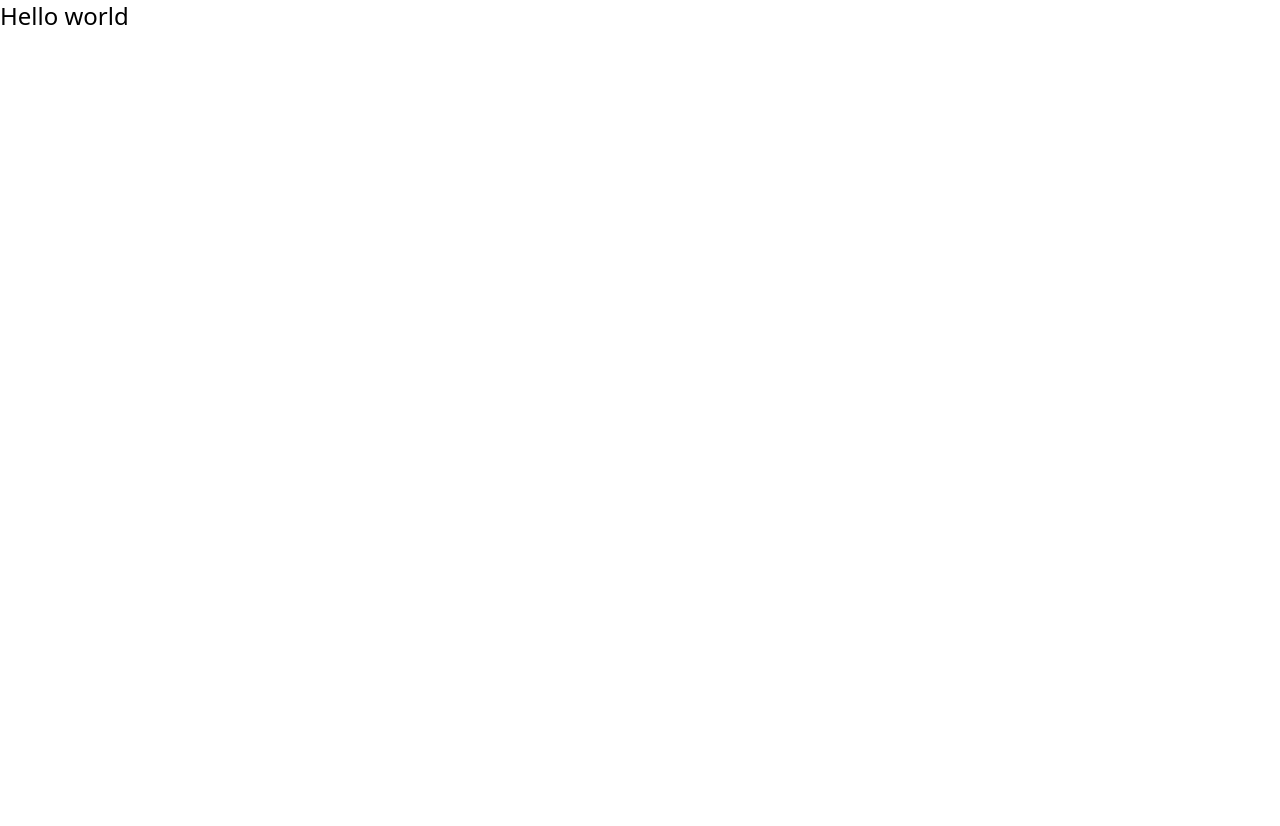
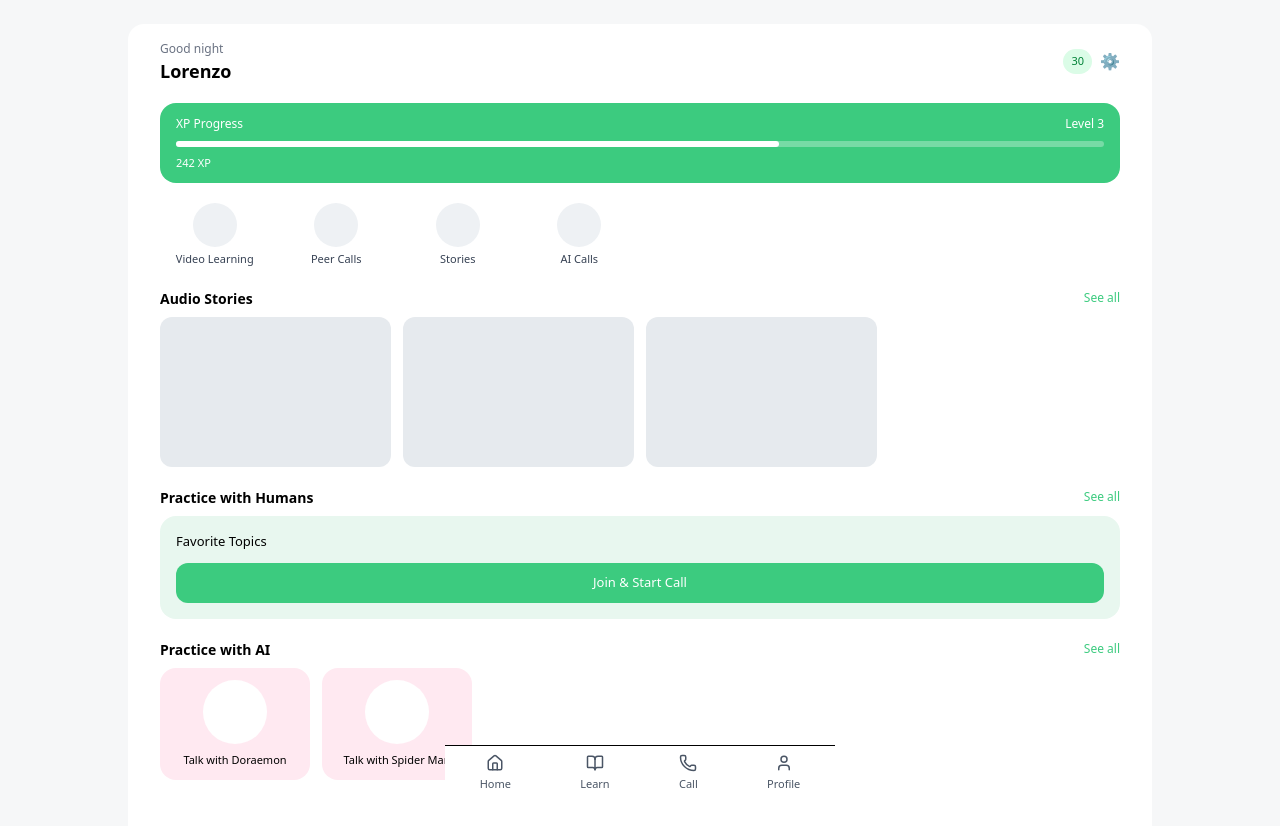
Before and after one commit to jitender1222/SpeakGenie-Frontend, a React app: page / in a window 1280 px wide. Shown: the top 826 px of the page. Before the commit the page ends 800 px from the top, so only its background shows below. Built offline with nearby package versions, Linux system fonts and the light colour scheme; the HTML template or start-up script is replaced by a standard one.

Commit message:
feat: add Home screen component

```diff
--- a/package.json
+++ b/package.json
@@ -11,6 +11,7 @@
   },
   "dependencies": {
     "@tailwindcss/vite": "^4.1.18",
+    "lucide-react": "^0.562.0",
     "react": "^19.2.0",
     "react-dom": "^19.2.0",
     "tailwindcss": "^4.1.18"
--- a/src/App.tsx
+++ b/src/App.tsx
@@ -1,5 +1,27 @@
-function App() {
-  return <div className="text-2xl">Hello world</div>;
+import { useState, type JSX } from "react";
+import HomeScreen from "./screen/HomeScreen";
+import type { Screen } from "./types";
+
+export default function App(): JSX.Element {
+  const [screen, setScreen] = useState<Screen>("home");
+
+  return (
+    <div className="min-h-screen bg-[#F6F7F8] flex justify-center px-4">
+      <div
+        className="
+      w-full
+      max-w-[390px]
+      md:max-w-[720px]
+      lg:max-w-[1024px]
+      bg-white
+      rounded-none
+      md:rounded-2xl
+      md:my-6
+      overflow-hidden
+    "
+      >
+        {screen === "home" && <HomeScreen onNavigate={setScreen} />}
+      </div>
+    </div>
+  );
 }
-
-export default App;
--- /dev/null
+++ b/src/components/AIAvatar.tsx
@@ -0,0 +1,13 @@
+import type { JSX } from "react";
+import type { AIAvatarProps } from "../types";
+
+function AIAvatar({ name }: AIAvatarProps): JSX.Element {
+  return (
+    <div className="rounded-2xl bg-[#FFE9F1] p-3 flex flex-col items-center gap-2">
+      <div className="w-16 h-16 rounded-full bg-white" />
+      <p className="text-[11px] text-center">{name}</p>
+    </div>
+  );
+}
+
+export default AIAvatar;
--- /dev/null
+++ b/src/components/NavItem.tsx
@@ -0,0 +1,22 @@
+import type { LucideIcon } from "lucide-react";
+import type { JSX } from "react";
+
+interface NavItemProps {
+  icon: LucideIcon;
+  label: string;
+  onClick?: () => void;
+}
+
+function NavItem({ icon: Icon, label, onClick }: NavItemProps): JSX.Element {
+  return (
+    <button
+      onClick={onClick}
+      className="flex flex-col items-center gap-1 cursor-pointer"
+    >
+      <Icon size={18} />
+      <span>{label}</span>
+    </button>
+  );
+}
+
+export default NavItem;
--- /dev/null
+++ b/src/components/Section.tsx
@@ -0,0 +1,18 @@
+import type { JSX } from "react";
+import type { SectionProps } from "../types";
+
+function Section({ title, actionLabel, children }: SectionProps): JSX.Element {
+  return (
+    <section className="space-y-2">
+      <div className="flex items-center justify-between">
+        <h3 className="text-[14px] font-semibold">{title}</h3>
+        {actionLabel && (
+          <span className="text-[12px] text-[#3CCB7F]">{actionLabel}</span>
+        )}
+      </div>
+      {children}
+    </section>
+  );
+}
+
+export default Section;
--- /dev/null
+++ b/src/screen/HomeScreen.tsx
@@ -0,0 +1,113 @@
+import type { JSX } from "react";
+import type { NavigationProps } from "../types";
+import Section from "../components/Section";
+import AIAvatar from "../components/AIAvatar";
+import { Home, BookOpen, Phone, User } from "lucide-react";
+import NavItem from "../components/NavItem";
+
+function HomeScreen({ onNavigate }: NavigationProps): JSX.Element {
+  return (
+    <div className="px-4 pt-4 pb-20 space-y-5 md:px-6 lg:px-8">
+      {/* Header */}
+      <div className="flex items-center justify-between">
+        <div className="space-y-0.5">
+          <p className="text-[12px] text-gray-500">Good night</p>
+          <h1 className="text-[18px] font-semibold leading-tight">Lorenzo</h1>
+        </div>
+        <div className="flex items-center gap-2">
+          <span className="text-[11px] font-medium bg-green-100 text-green-700 px-2 py-1 rounded-full">
+            30
+          </span>
+          <button aria-label="settings" className="text-gray-600">
+            ⚙️
+          </button>
+        </div>
+      </div>
+
+      {/* XP Progress */}
+      <div className="rounded-2xl bg-[#3CCB7F] px-4 py-3 text-white">
+        <div className="flex justify-between text-[12px] font-medium mb-2">
+          <span>XP Progress</span>
+          <span>Level 3</span>
+        </div>
+        <div className="w-full h-[6px] bg-white/30 rounded-full">
+          <div className="h-[6px] w-[65%] bg-white rounded-full" />
+        </div>
+        <p className="text-[11px] mt-2">242 XP</p>
+      </div>
+
+      {/* Main Actions */}
+      <div
+        className="
+        grid
+        grid-cols-4
+        gap-3
+        md:grid-cols-6
+        lg:grid-cols-8
+        text-center
+        "
+      >
+        {["Video Learning", "Peer Calls", "Stories", "AI Calls"].map(
+          (label) => (
+            <div key={label} className="flex flex-col items-center gap-1">
+              <div className="w-11 h-11 rounded-full bg-[#EEF1F4]" />
+              <span className="text-[11px] text-gray-700">{label}</span>
+            </div>
+          )
+        )}
+      </div>
+
+      {/* Audio Stories */}
+      <Section title="Audio Stories" actionLabel="See all">
+        <div
+          className="
+    flex gap-3 overflow-x-auto
+    md:grid md:grid-cols-3 md:overflow-visible
+    lg:grid-cols-4
+  "
+        >
+          {[1, 2, 3].map((i) => (
+            <div
+              key={i}
+              className="min-w-[120px] h-[150px] rounded-xl bg-[#E6EAEE]"
+            />
+          ))}
+        </div>
+      </Section>
+
+      {/* Practice with Humans */}
+      <Section title="Practice with Humans" actionLabel="See all">
+        <div className="rounded-2xl bg-[#E8F7EF] p-4 space-y-3">
+          <p className="text-[13px] font-medium">Favorite Topics</p>
+          <button className="w-full rounded-xl bg-[#3CCB7F] py-2.5 text-[13px] font-medium text-white">
+            Join & Start Call
+          </button>
+        </div>
+      </Section>
+
+      {/* Practice with AI */}
+      <Section title="Practice with AI" actionLabel="See all">
+        <div className="grid grid-cols-2 gap-3 md:grid-cols-4 lg:grid-cols-6">
+          <AIAvatar name="Talk with Doraemon" />
+          <AIAvatar name="Talk with Spider Man" />
+        </div>
+      </Section>
+
+      {/* Bottom Navigation */}
+      <div className="fixed bottom-0 left-0 right-0 mx-auto max-w-[390px] bg-white border-t">
+        <div className="flex justify-around py-2 text-[11px] text-gray-600">
+          <NavItem icon={Home} label="Home" />
+          <NavItem
+            icon={BookOpen}
+            label="Learn"
+            onClick={() => onNavigate("quiz")}
+          />
+          <NavItem icon={Phone} label="Call" />
+          <NavItem icon={User} label="Profile" />
+        </div>
+      </div>
+    </div>
+  );
+}
+
+export default HomeScreen;
--- /dev/null
+++ b/src/types/index.ts
@@ -0,0 +1,2 @@
+export * from "./navigation";
+export * from "./ui";
```
Also changed, not shown: src/types/navigation.ts (added, +9 -0 lines), src/types/ui.ts (added, +11 -0 lines), src/screen/NowPlayScreen.tsx (added), 1 other file (tests, documents, lock files or other folders).
